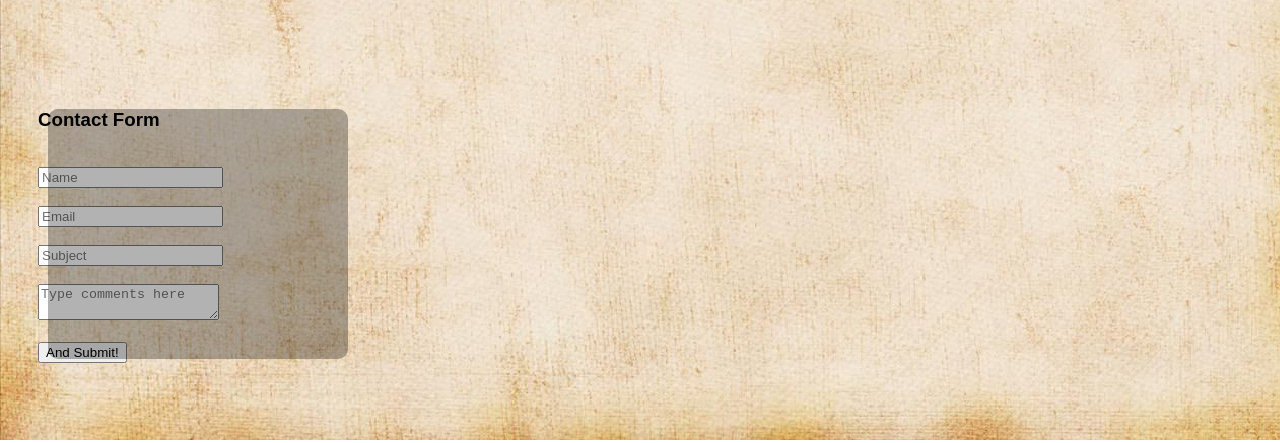
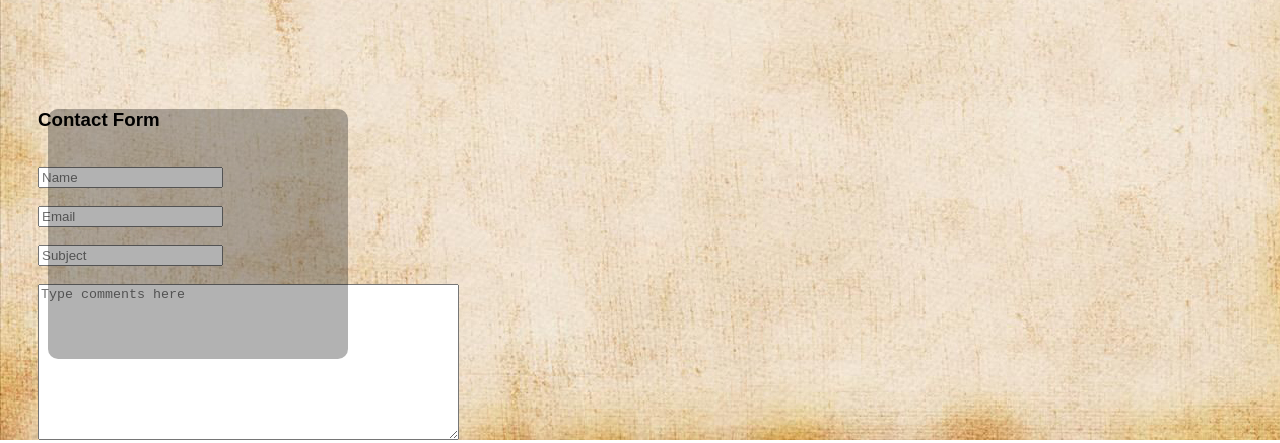
Before and after one commit to amundsonaerialphotography/amundsonfamilymusic.github.io, a plain HTML site: page index.html in a window 1280 px wide. Shown: the part 580-1023 px from the top of the page. Drawn offline with Linux system fonts and the light colour scheme.

Commit message:
Update index.html

```diff
--- a/index.html
+++ b/index.html
@@ -133,7 +133,7 @@
 		<input id="name" class="name" name="name" placeholder="Name"/><br/><br/>
 		<input id="email" class="email" name="email" placeholder="Email"/><br/><br/>
 		<input id="subject" class="subject" name="subject" placeholder="Subject"/><br/><br/>
-		    <textarea id="comment" class="comment" name="comment" placeholder="Type comments here"></textarea><br/><br/>
+		    <textarea id="comment" class="comment" name="comment" placeholder="Type comments here" rows="10" cols="50"></textarea><br/><br/>
 		<button id="submitB" class="submitB" onclick="submit_form()">And Submit!</button>
 	</form>
 
```
